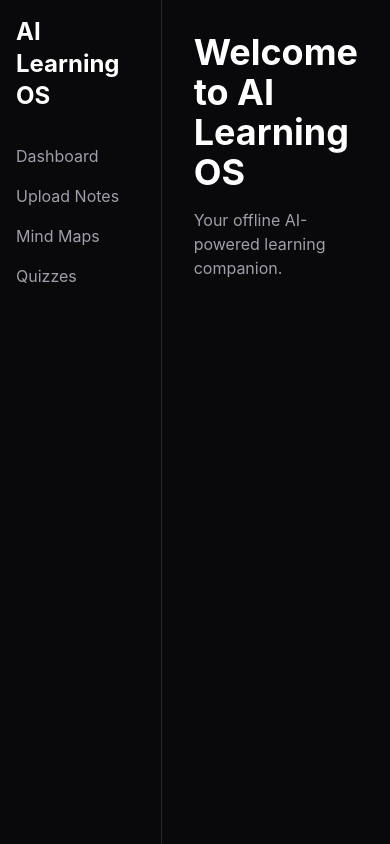
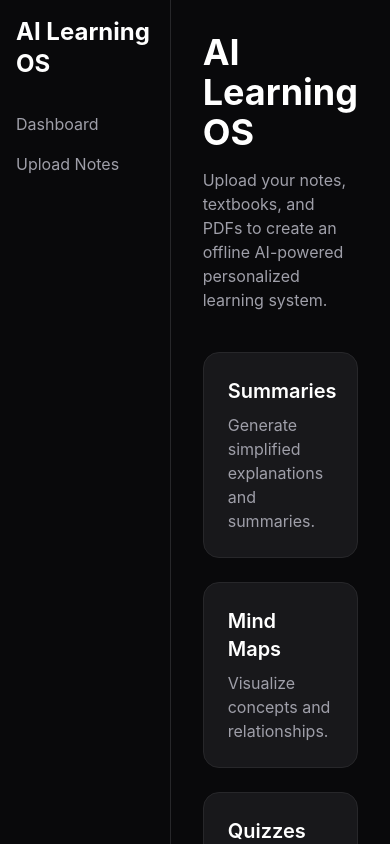
Before and after one commit to shivamgravity/ai-learning-os, a React app in the folder frontend/: page / in a window 390 px wide. Shown: the top 844 px of the page. Built offline with nearby package versions, Linux system fonts and the light colour scheme; the HTML template or start-up script is replaced by a standard one.

Commit message:
Recover local changes after git corruption

```diff
--- a/frontend/src/App.jsx
+++ b/frontend/src/App.jsx
@@ -1,10 +1,21 @@
+import { useState } from "react";
+
 import MainLayout from "./layouts/MainLayout";
+
 import Dashboard from "./pages/Dashboard";
+import UploadPage from "./pages/UploadPage";
 
 function App() {
+
+  const [currentPage, setCurrentPage] = useState("dashboard");
+
   return (
-    <MainLayout>
-      <Dashboard />
+    <MainLayout setCurrentPage={setCurrentPage}>
+
+      {currentPage === "dashboard" && <Dashboard />}
+
+      {currentPage === "upload" && <UploadPage />}
+
     </MainLayout>
   );
 }
--- a/frontend/src/layouts/MainLayout.jsx
+++ b/frontend/src/layouts/MainLayout.jsx
@@ -1,38 +1,44 @@
-function MainLayout({ children }) {
+function MainLayout({ children, setCurrentPage }) {
+
   return (
     <div className="min-h-screen bg-zinc-950 text-white">
+
       <div className="flex">
 
         {/* Sidebar */}
         <aside className="w-64 h-screen border-r border-zinc-800 p-4">
+
           <h1 className="text-2xl font-bold">
             AI Learning OS
           </h1>
 
           <nav className="mt-8 space-y-4">
-            <div className="text-zinc-400 hover:text-white cursor-pointer">
+
+            <button
+              onClick={() => setCurrentPage("dashboard")}
+              className="block text-zinc-400 hover:text-white"
+            >
               Dashboard
-            </div>
+            </button>
 
-            <div className="text-zinc-400 hover:text-white cursor-pointer">
+            <button
+              onClick={() => setCurrentPage("upload")}
+              className="block text-zinc-400 hover:text-white"
+            >
               Upload Notes
-            </div>
+            </button>
 
-            <div className="text-zinc-400 hover:text-white cursor-pointer">
-              Mind Maps
-            </div>
+          </nav>
 
-            <div className="text-zinc-400 hover:text-white cursor-pointer">
-              Quizzes
-            </div>
-          </nav>
         </aside>
 
         {/* Main Content */}
         <main className="flex-1 p-8">
           {children}
         </main>
+
       </div>
+
     </div>
   );
 }
--- a/frontend/src/pages/Dashboard.jsx
+++ b/frontend/src/pages/Dashboard.jsx
@@ -1,13 +1,50 @@
 function Dashboard() {
   return (
     <div>
+
       <h2 className="text-4xl font-bold">
-        Welcome to AI Learning OS
+        AI Learning OS
       </h2>
 
-      <p className="mt-4 text-zinc-400">
-        Your offline AI-powered learning companion.
+      <p className="mt-4 text-zinc-400 max-w-2xl">
+        Upload your notes, textbooks, and PDFs to create
+        an offline AI-powered personalized learning system.
       </p>
+
+      <div className="mt-10 grid grid-cols-1 md:grid-cols-3 gap-6">
+
+        <div className="bg-zinc-900 p-6 rounded-2xl border border-zinc-800">
+          <h3 className="text-xl font-semibold">
+            Summaries
+          </h3>
+
+          <p className="mt-2 text-zinc-400">
+            Generate simplified explanations and summaries.
+          </p>
+        </div>
+
+        <div className="bg-zinc-900 p-6 rounded-2xl border border-zinc-800">
+          <h3 className="text-xl font-semibold">
+            Mind Maps
+          </h3>
+
+          <p className="mt-2 text-zinc-400">
+            Visualize concepts and relationships.
+          </p>
+        </div>
+
+        <div className="bg-zinc-900 p-6 rounded-2xl border border-zinc-800">
+          <h3 className="text-xl font-semibold">
+            Quizzes
+          </h3>
+
+          <p className="mt-2 text-zinc-400">
+            Create personalized revision questions.
+          </p>
+        </div>
+
+      </div>
+
     </div>
   );
 }
--- /dev/null
+++ b/frontend/src/pages/UploadPage.jsx
@@ -0,0 +1,135 @@
+import { useRef, useState } from "react";
+import { uploadPDF } from "../services/api";
+
+function UploadPage() {
+
+  const fileInputRef = useRef(null);
+
+  const [selectedFile, setSelectedFile] = useState(null);
+  const [message, setMessage] = useState("");
+  const [preview, setPreview] = useState("");
+  const [hasText, setHasText] = useState(true);
+
+  const handleFileChange = (event) => {
+    const file = event.target.files[0];
+
+    if (file) {
+      setSelectedFile(file);
+    }
+  };
+
+  const handleChooseFile = () => {
+    fileInputRef.current.click();
+  };
+
+  const handleUpload = async () => {
+
+    if (!selectedFile) {
+      setMessage("Please select a PDF file.");
+      return;
+    }
+
+    try {
+
+      setMessage("Uploading...");
+
+      const result = await uploadPDF(selectedFile);
+
+      setMessage(result.message);
+      setPreview(result.preview || "");
+      setHasText(result.has_text);
+
+    } catch (error) {
+
+      console.error(error);
+      setMessage("Upload failed.");
+
+    }
+  };
+
+  return (
+    <div>
+
+      <h2 className="text-3xl font-bold mb-6">
+        Upload Study Material
+      </h2>
+
+      <div className="border-2 border-dashed border-zinc-700 p-10 rounded-2xl bg-zinc-900">
+
+        {/* Hidden Input */}
+        <input
+          ref={fileInputRef}
+          type="file"
+          accept=".pdf"
+          onChange={handleFileChange}
+          className="hidden"
+        />
+
+        {/* Select File Button */}
+        <button
+          onClick={handleChooseFile}
+          className="bg-zinc-800 hover:bg-zinc-700 px-6 py-3 rounded-xl"
+        >
+          Choose PDF File
+        </button>
+
+        {/* Selected File */}
+        {selectedFile && (
+          <p className="mt-4 text-zinc-300">
+            Selected File: {selectedFile.name}
+          </p>
+        )}
+
+        {/* Upload Button */}
+        <div className="mt-6">
+
+          <button
+            onClick={handleUpload}
+            className="bg-white text-black px-6 py-3 rounded-xl font-semibold hover:opacity-80"
+          >
+            Upload PDF
+          </button>
+
+        </div>
+
+        {/* Message */}
+        {message && (
+          <p className="mt-4 text-zinc-400">
+            {message}
+          </p>
+        )}
+
+        {!hasText && (
+        <div className="mt-6 bg-yellow-500/10 border border-yellow-500/30 p-4 rounded-xl">
+            <p className="text-yellow-300">
+            No extractable text found. This PDF may contain scanned or handwritten pages.
+            OCR support will be added soon.
+            </p>
+        </div>
+        )}
+
+        {hasText && preview && (
+        <div className="mt-8">
+
+            <h3 className="text-xl font-semibold mb-3">
+            Extracted Preview
+            </h3>
+
+            <div className="bg-zinc-900 border border-zinc-800 p-4 rounded-xl max-h-96 overflow-y-auto">
+
+            <p className="text-zinc-300 whitespace-pre-wrap">
+                {preview}
+            </p>
+
+            </div>
+
+        </div>
+        )}
+
+      </div>
+
+    </div>
+  );
+}
+
+export default UploadPage;
--- /dev/null
+++ b/frontend/src/services/api.js
@@ -0,0 +1,17 @@
+const API_BASE_URL = "http://127.0.0.1:8000/api";
+
+export async function uploadPDF(file) {
+  const formData = new FormData();
+  formData.append("file", file);
+
+  const response = await fetch(`${API_BASE_URL}/upload`, {
+    method: "POST",
+    body: formData,
+  });
+
+  if (!response.ok) {
+    throw new Error("Upload failed");
+  }
+
+  return response.json();
+}
```
Also changed, not shown: 2 other files (tests, documents, lock files or other folders).
